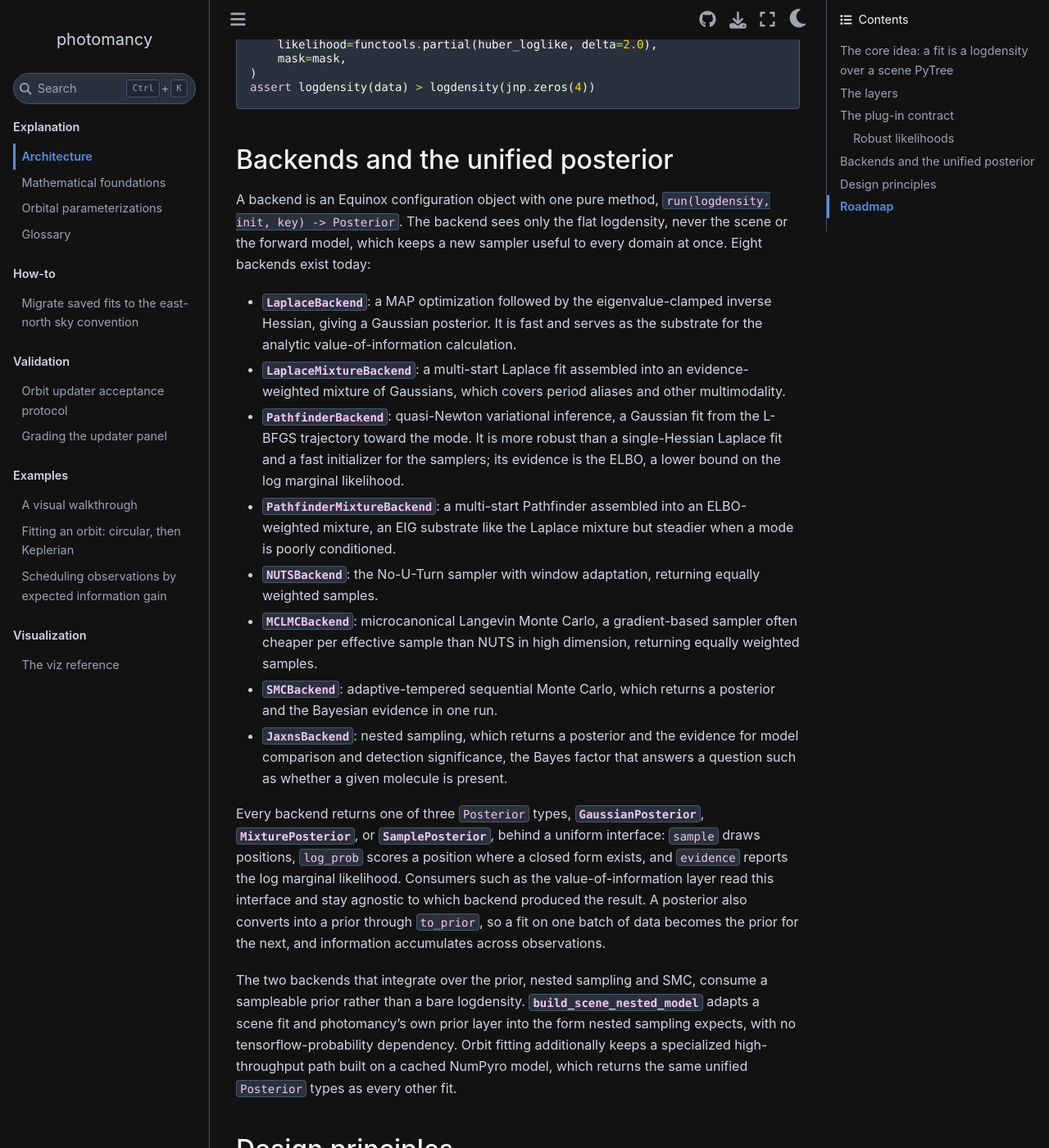
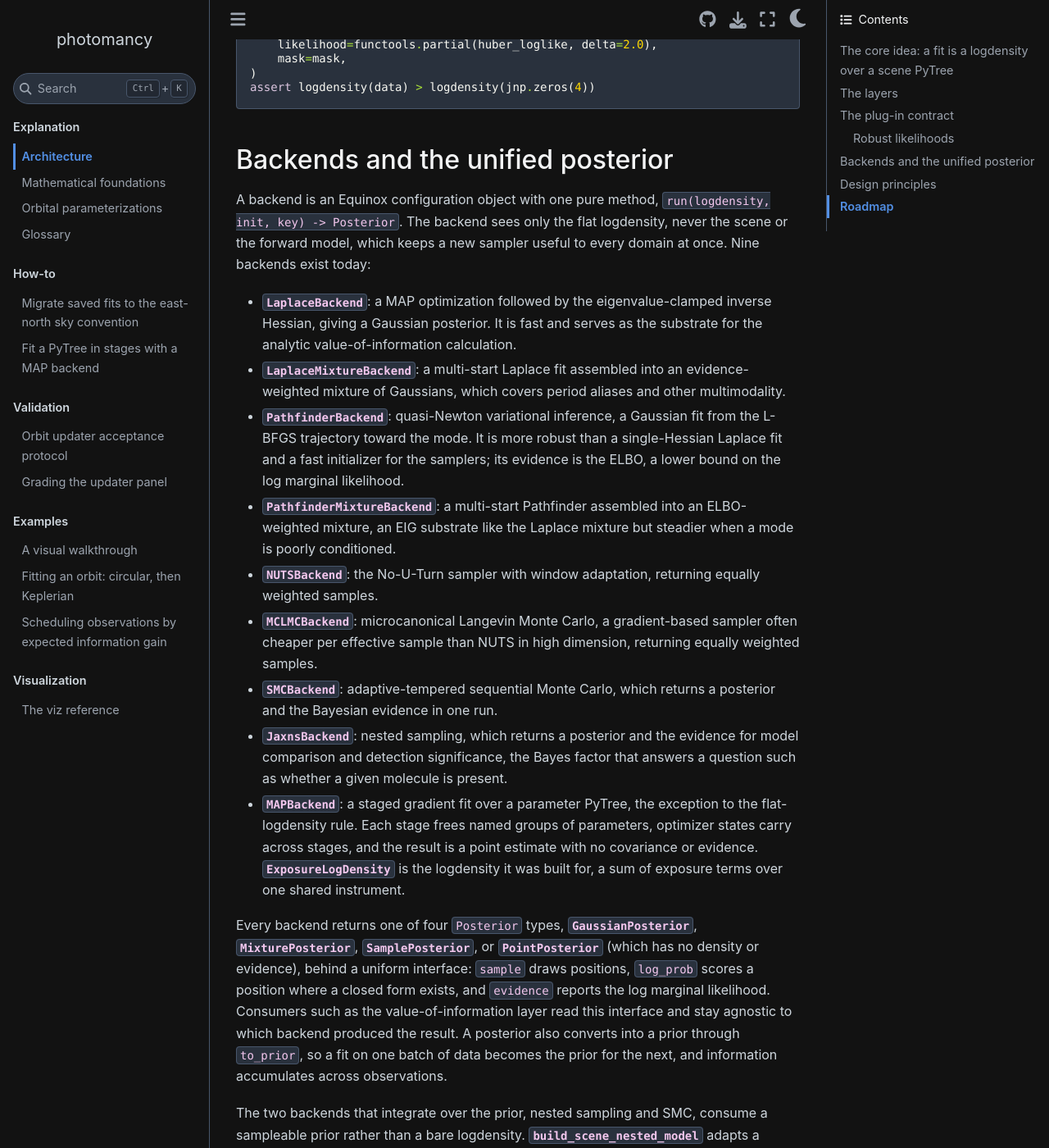
Before and after one commit to CoreySpohn/photomancy, a Sphinx documentation site: the page built from docs/explanation/architecture.md, in a window 1280 px wide and 1400 px high, scrolled down 3400 px. Shown: the whole window at 82% size. Built offline with Sphinx 7.4.7 and the Sphinx Book theme 1.1.4, drawn with Linux system fonts in a browser that asks for light colours; pages that are not in the unit, such as notebooks, are missing from menus.

Commit message:
docs: document the staged MAP backend and the exposure log-density

```diff
--- a/docs/explanation/architecture.md
+++ b/docs/explanation/architecture.md
@@ -133,7 +133,7 @@ assert logdensity(data) > logdensity(jnp.zeros(4))
 
 A backend is an Equinox configuration object with one pure method, `run(logdensity,
 init, key) -> Posterior`. The backend sees only the flat logdensity, never the scene or
-the forward model, which keeps a new sampler useful to every domain at once. Eight
+the forward model, which keeps a new sampler useful to every domain at once. Nine
 backends exist today:
 
 - {py:obj}`~photomancy.backends.laplace.LaplaceBackend`: a MAP optimization followed by the eigenvalue-clamped inverse
@@ -158,11 +158,17 @@ backends exist today:
 - {py:obj}`~photomancy.backends.nested.JaxnsBackend`: nested sampling, which returns a posterior and the evidence for model
   comparison and detection significance, the Bayes factor that answers a question such as
   whether a given molecule is present.
+- {py:obj}`~photomancy.backends.staged.MAPBackend`: a staged gradient fit over a parameter
+  PyTree, the exception to the flat-logdensity rule. Each stage frees named groups of
+  parameters, optimizer states carry across stages, and the result is a point estimate with
+  no covariance or evidence. {py:obj}`~photomancy.exposure.ExposureLogDensity` is the
+  logdensity it was built for, a sum of exposure terms over one shared instrument.
 
-Every backend returns one of three `Posterior` types,
+Every backend returns one of four `Posterior` types,
 {py:obj}`~photomancy.posterior.GaussianPosterior`,
-{py:obj}`~photomancy.posterior.MixturePosterior`, or
-{py:obj}`~photomancy.posterior.SamplePosterior`, behind a uniform interface: `sample` draws
+{py:obj}`~photomancy.posterior.MixturePosterior`,
+{py:obj}`~photomancy.posterior.SamplePosterior`, or
+{py:obj}`~photomancy.posterior.PointPosterior` (which has no density or evidence), behind a uniform interface: `sample` draws
 positions, `log_prob` scores a position where a closed form exists, and `evidence`
 reports the log marginal likelihood. Consumers such as the value-of-information layer read
 this interface and stay agnostic to which backend produced the result. A posterior also
```
Also changed, not shown: README.md (+5 -0 lines), docs/how-to/staged-map-fit.md (added, +96 -0 lines), docs/index.md (+1 -0 lines).
